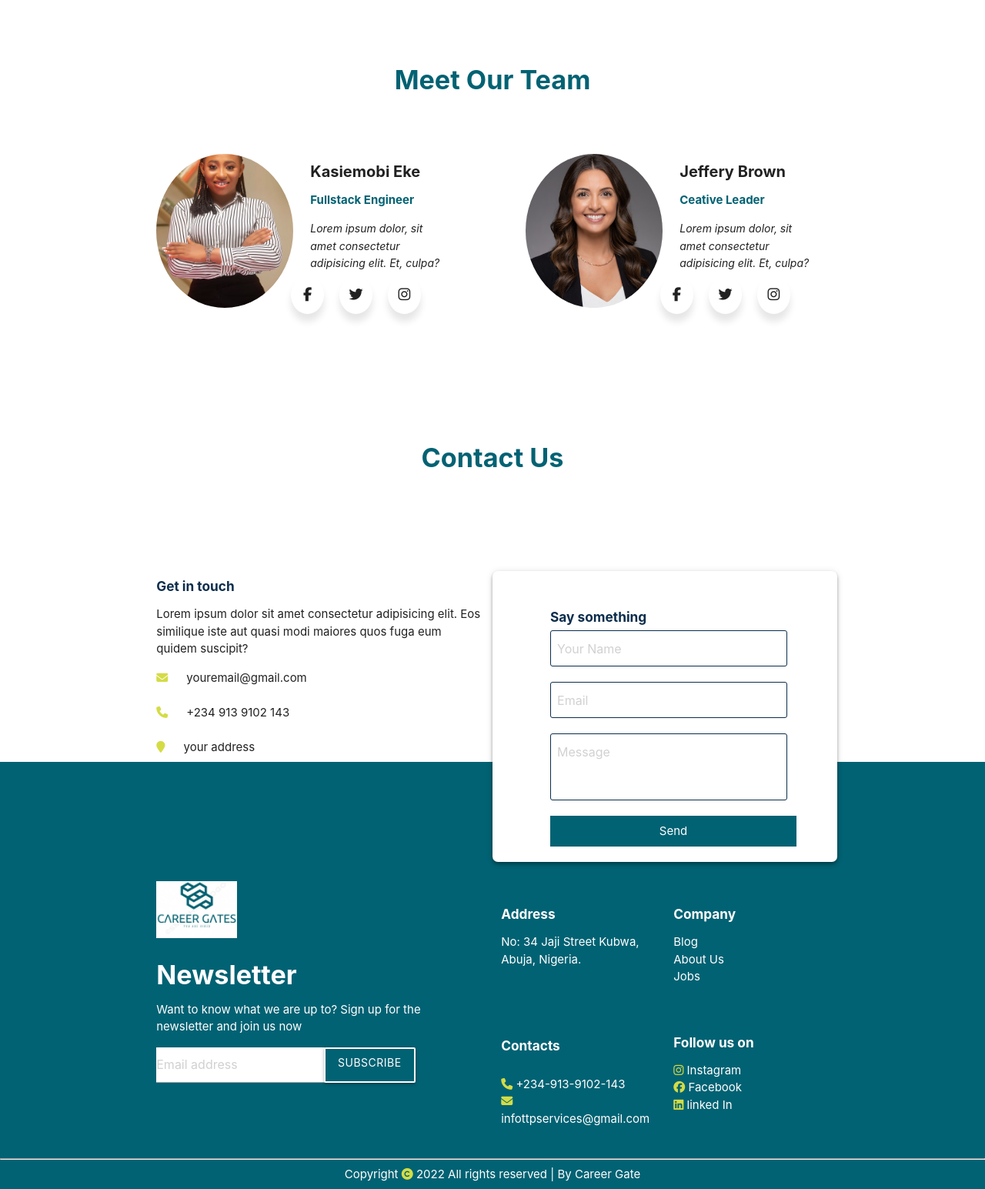
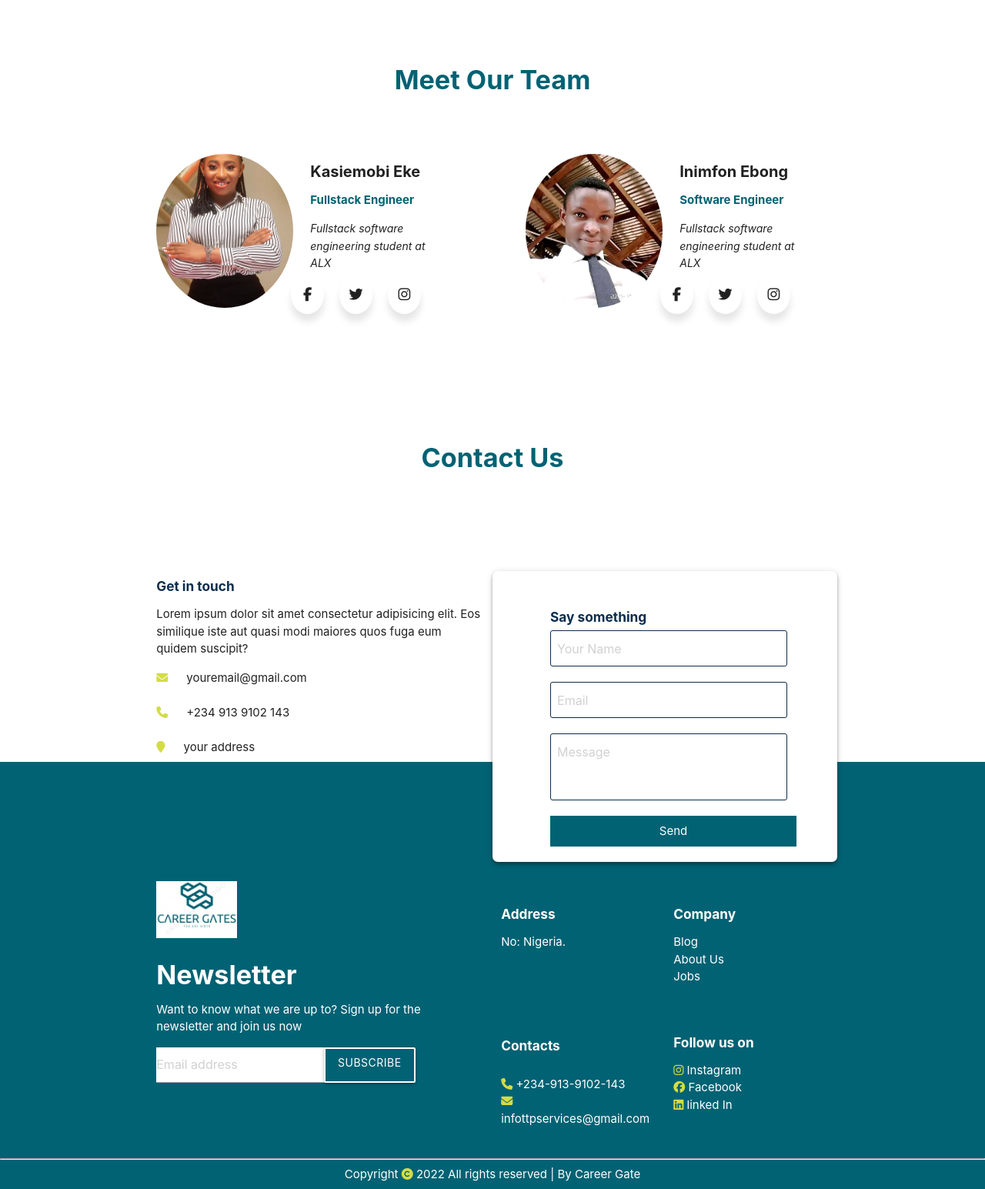
Before and after one commit to Inialpha/Career_Gate, a Flask app: page / in a window 1280 px wide. Shown: the part 2903-4448 px from the top of the page at 77% size. Run offline with Flask 3, Linux system fonts and the light colour scheme; parts of the project's set-up code (start-up, migrations or seed data) failed here and were passed over; some libraries are stand-ins or nearby versions.

Commit message:
add site icon, update team photo and write ups

```diff
--- a/models/templates/alert.html
+++ b/models/templates/alert.html
@@ -1,7 +1,7 @@
 {% with messages = get_flashed_messages(with_categories=true) %}
 {% if messages %}
 {% for category, message in messages %}
-<div class="alert card blue center lighten-4 blue-text text-darken-3" style="margin-top: 5%;">
+<div class="alert center" style="margin-top: 5%; color: transperant; border: solid 1px #000;">
 	<div class="card-content">
 		<p><i class="material-icons">info</i> {{ message }}</p>
 	</div>
--- a/models/templates/index.html
+++ b/models/templates/index.html
@@ -4,6 +4,7 @@
     <meta charset="UTF-8">
     <meta http-equiv="X-UA-Compatible" content="IE=edge">
     <meta name="viewport" content="width=device-width, initial-scale=1.0">
+    <link rel='icon' href="../static/images/career_logo.png">
     <link rel="stylesheet" href="../static/materialize/css/materialize.css">
     <script src="https://kit.fontawesome.com/a278e9af44.js" crossorigin="anonymous"></script>
     <link href="https://fonts.googleapis.com/icon?family=Material+Icons" rel="stylesheet">
@@ -367,7 +368,7 @@
                             <div class="col s12 m6 l6">
                                 <h6 style="font-weight: bold;font-size: 20px;">Kasiemobi Eke</h6>
                                 <p style="color: #016273;font-weight: bold;">Fullstack Engineer</p>
-                                <em style="font-size: 14px;">Lorem ipsum dolor, sit amet consectetur adipisicing elit. Et, culpa?</em>
+                                <em style="font-size: 14px;">Fullstack software engineering student at ALX</em>
                                 <ul style="margin-left: -10%;" class=" hide-on-large-only wrapper">
                                     <li class="icon facebook">
                                         <span class="tooltip">Facebook</span>
@@ -405,17 +406,17 @@
                     <div class="col s12 m6 l5">
                         <div class="row">
                             <div class="col s12 m6 l6">
-                                <img style="width: 200px;height: 200px;object-fit: cover;" src="../static/img/carvermostardi_2021_025.jpg" class="responsive-img circle" alt="">
+                                <img style="width: 200px;height: 200px;object-fit: cover;" src="../static/images/inimfon.jpg" class="responsive-img circle" alt="">
                             </div>
                             <div class="col s12 m6 l6">
-                                <h6 style="font-weight: bold;font-size: 20px;">Jeffery Brown</h6>
-                                <p style="color: #016273;font-weight: bold;">Ceative Leader</p>
-                                <em style="font-size: 14px;">Lorem ipsum dolor, sit amet consectetur adipisicing elit. Et, culpa?</em>
+                                <h6 style="font-weight: bold;font-size: 20px;">Inimfon Ebong</h6>
+                                <p style="color: #016273;font-weight: bold;">Software Engineer</p>
+                                <em style="font-size: 14px;">Fullstack software engineering student at ALX</em>
                                 <ul style="margin-left: -10%;" class=" hide-on-large-only wrapper">
-                                    <li class="icon facebook">
+                                    <a href="https://www.facebook.com/inimfion.ebong" class="icon facebook">
                                         <span class="tooltip">Facebook</span>
                                         <span><i class="fab fa-facebook-f"></i></span>
-                                    </li>
+                                    </a>
                                     <li class="icon twitter">
                                         <span class="tooltip">Twitter</span>
                                         <span><i class="fab fa-twitter"></i></span>
@@ -544,7 +545,7 @@
                                 Address
                             </h6>
                             <p style=" color: white;">
-                                No: 34 Jaji Street Kubwa, Abuja, Nigeria.
+                                No: Nigeria.
                             </p><br>
 
                         </div>
@@ -582,13 +583,13 @@
                             </h6>
                             <ul>
                                 <li>
-                                    <a href="http://instagram.com/ttpnetwork?igshid=YmMyMTA2M2Y=" class="nol"><i class="fab fa-instagram"> </i><span style=" color: white;"> Instagram</a></span></a>
+                                    <a href="" class="nol"><i class="fab fa-instagram"> </i><span style=" color: white;"> Instagram</a></span></a>
                                 </li>
                                 <li>
-                                    <a href="http://www.linkedin.com/company/ttpnetwork/" class="nol"><i class="fab fa-facebook"> </i><span style=" color: white;"> Facebook</span></a>
+                                    <a href="" class="nol"><i class="fab fa-facebook"> </i><span style=" color: white;"> Facebook</span></a>
                                 </li>
                                 <li>
-                                    <a href="http://www.facebook.com/tothepointnetwork/" class="nol"><i class="fab fa-linkedin"> </i><span style=" color: white;"> linked In</span></a>
+                                    <a href="" class="nol"><i class="fab fa-linkedin"> </i><span style=" color: white;"> linked In</span></a>
                                 </li>
                             </ul>
                         </div>
```
Also changed, not shown: models/templates/admindashboard.html (+4 -4 lines), models/templates/userdashboard.html (+41 -23 lines), 1 other file.
